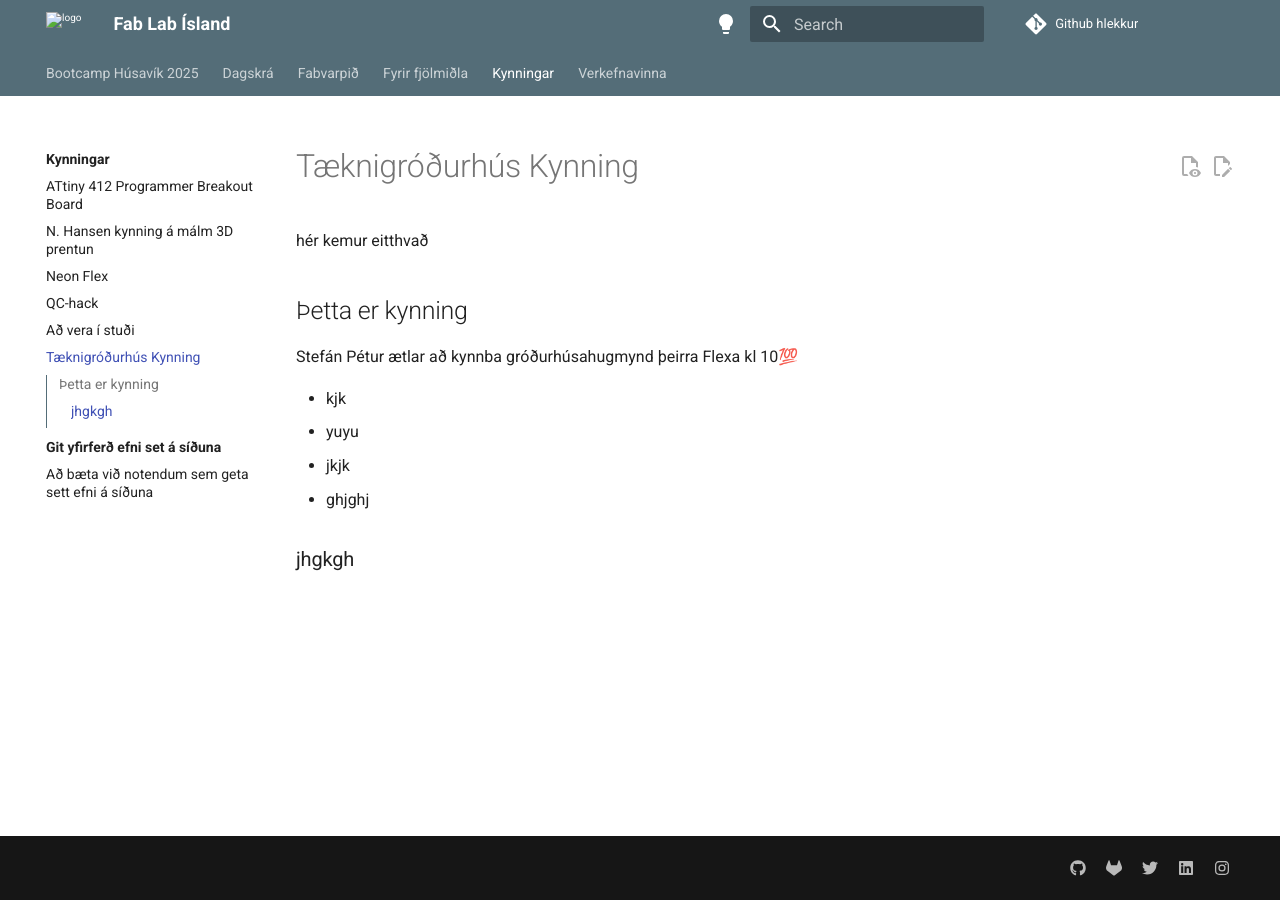
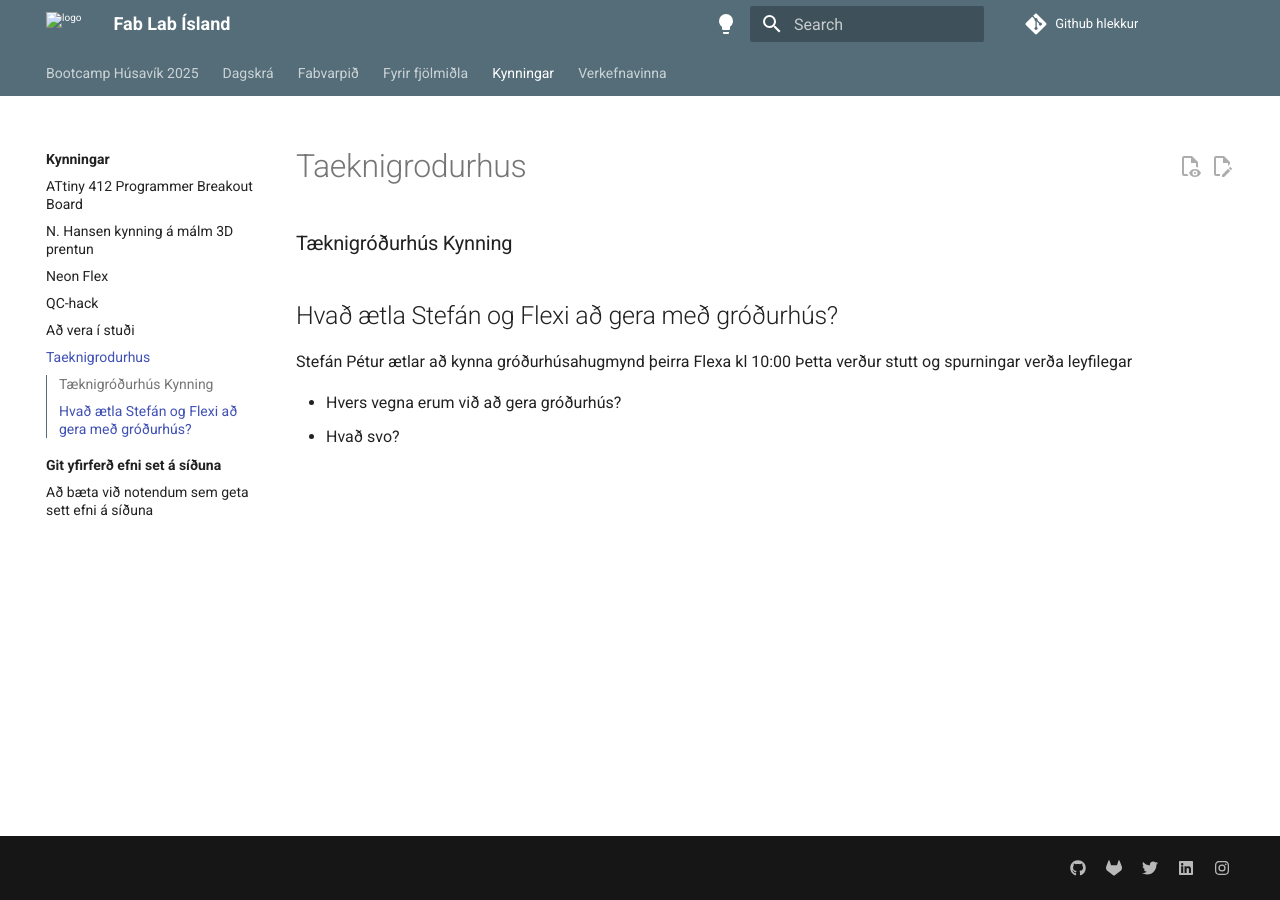
Before and after one commit to Fab-Lab-Island/fli-bootcamp-2025, an MkDocs documentation site: the page built from docs/kynningar/taeknigrodurhus.md, in a window 1280 px wide. Built offline with MkDocs 1.6.1 and Material for MkDocs 9.7.7, drawn with Linux system fonts in a browser that asks for light colours; comment, search, counter and statistics services are not loaded.

Commit message:
Update taeknigrodurhus.md

```diff
--- a/docs/kynningar/taeknigrodurhus.md
+++ b/docs/kynningar/taeknigrodurhus.md
@@ -1,15 +1,11 @@
-# Tæknigróðurhús Kynning
+### Tæknigróðurhús Kynning
 
-hér kemur eitthvað
-## Þetta er kynning
-Stefán Pétur ætlar að kynnba gróðurhúsahugmynd þeirra Flexa
-kl 10💯
+## Hvað ætla Stefán og Flexi að gera með gróðurhús?
+
+Stefán Pétur ætlar að kynna gróðurhúsahugmynd þeirra Flexa
+kl 10:00
+Þetta verður stutt og spurningar verða leyfilegar
 
 
-- kjk
-- yuyu
-
-1. jkjk
-2. ghjghj
-
-### jhgkgh
+- Hvers vegna erum við að gera gróðurhús?
+- Hvað svo?
```
